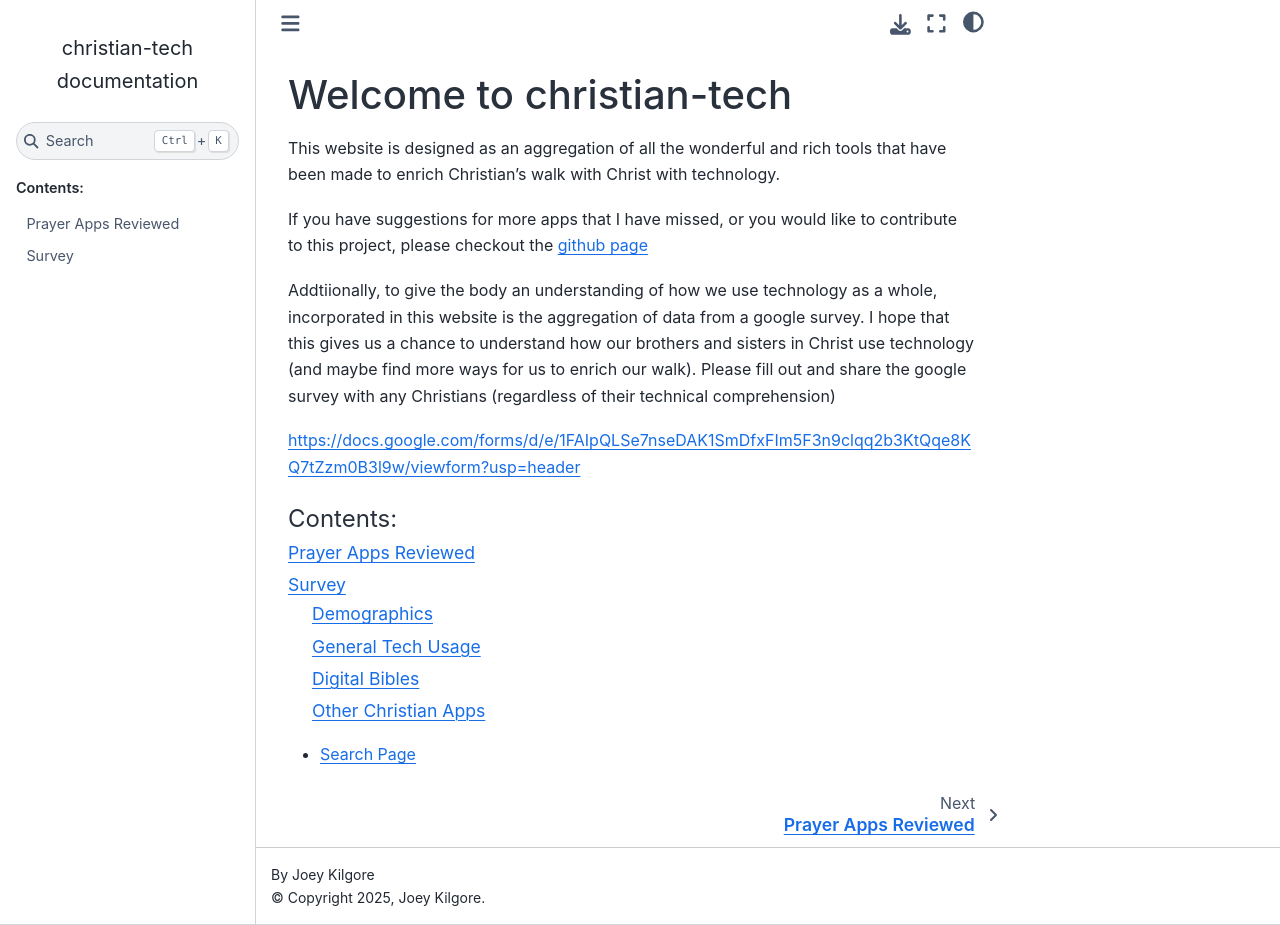
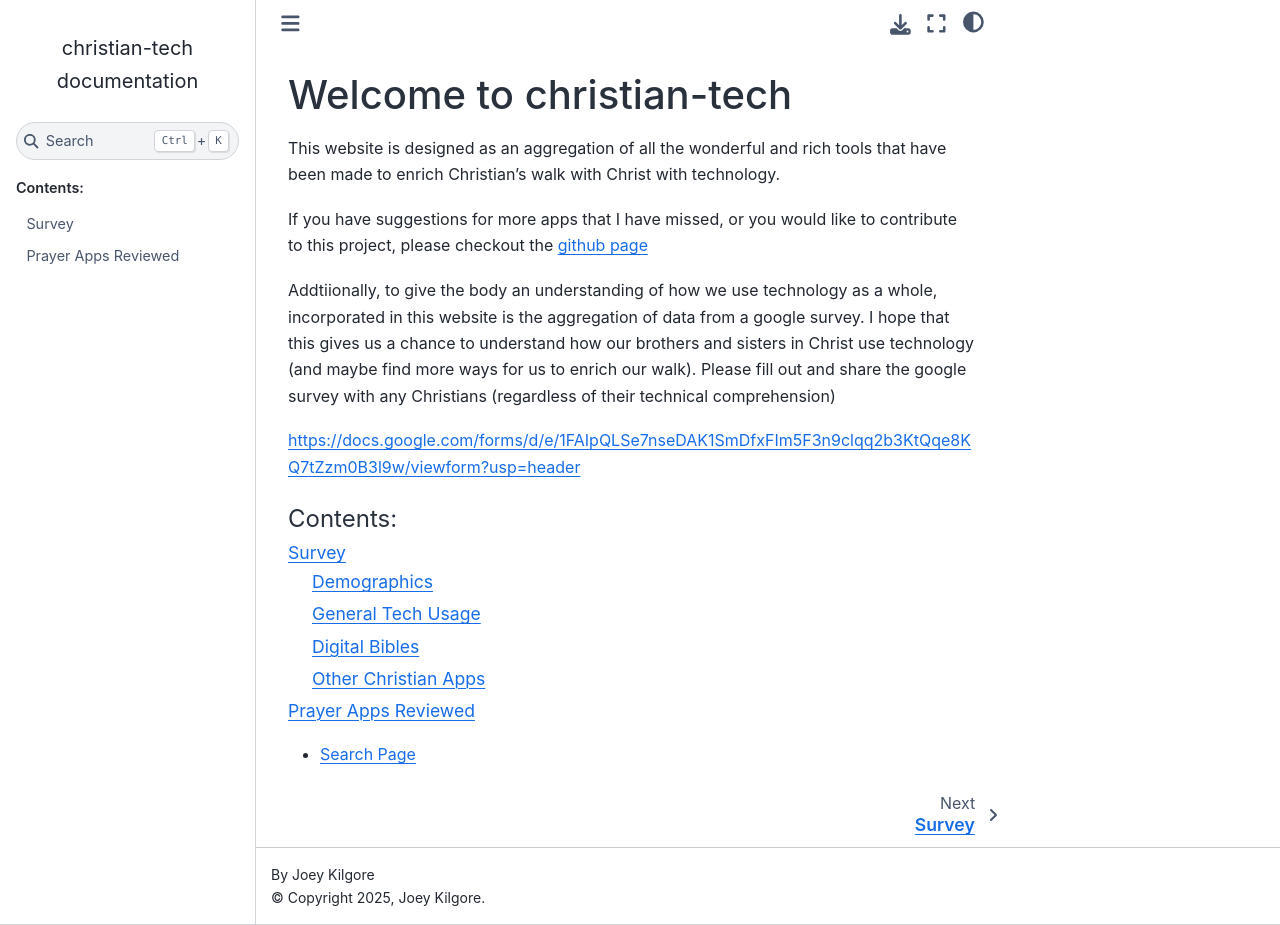
Before and after one commit to joey-kilgore/christian-tech, a Sphinx documentation site: the page built from source/index.rst, in a window 1280 px wide and 925 px high. Built offline with Sphinx 7.4.7 and the Sphinx Book theme 1.1.4, drawn with Linux system fonts in a browser that asks for light colours; pages that are not in the unit, such as notebooks, are missing from menus.

Commit message:
feat: put survey results first

```diff
--- a/source/index.rst
+++ b/source/index.rst
@@ -25,11 +25,11 @@ https://docs.google.com/forms/d/e/1FAIpQLSe7nseDAK1SmDfxFIm5F3n9clqq2b3KtQqe8KQ7
    :maxdepth: 2
    :caption: Contents:
 
+   Survey
+
    links
 
    Prayer Apps
 
-   Survey
-
 
 * :ref:`search`
```
